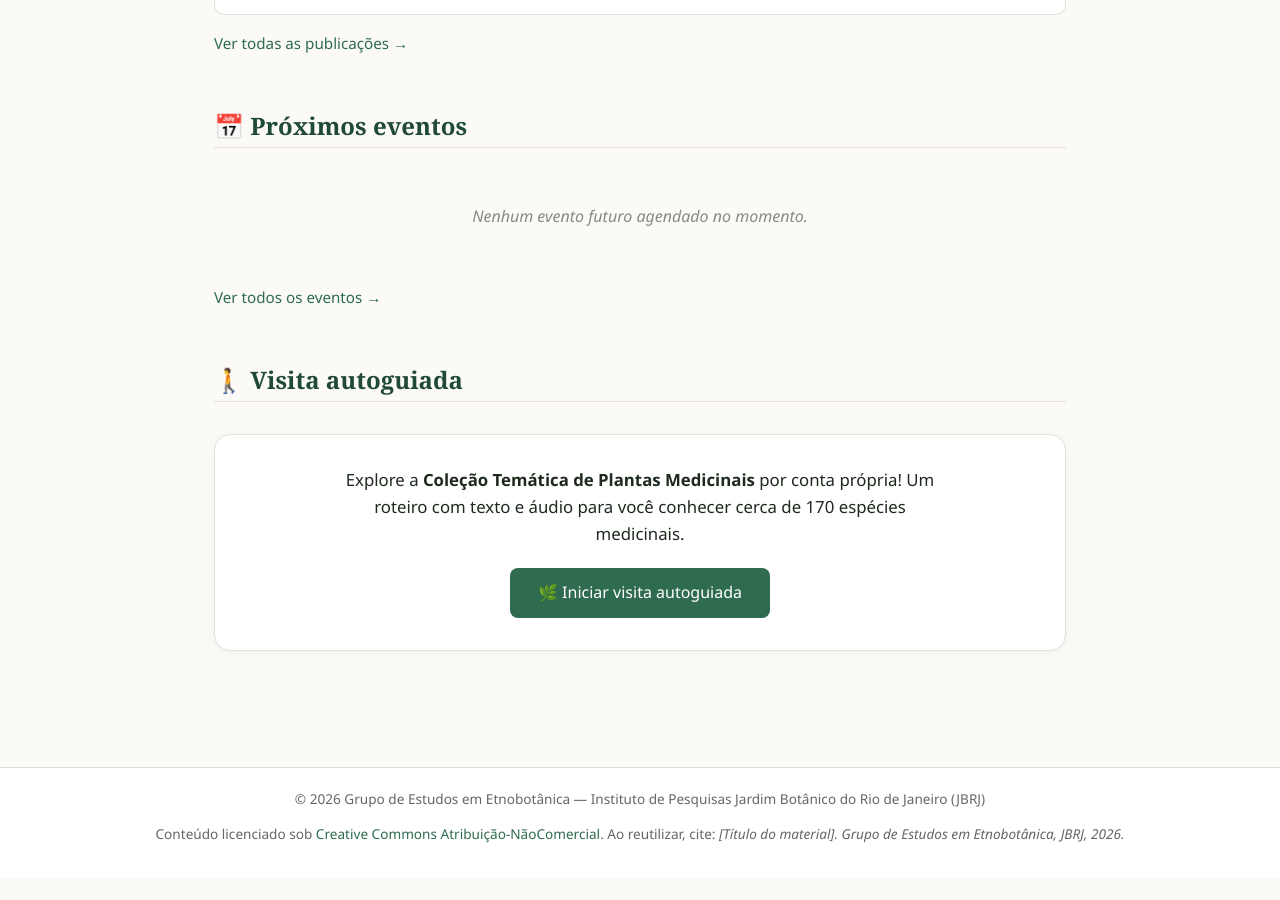
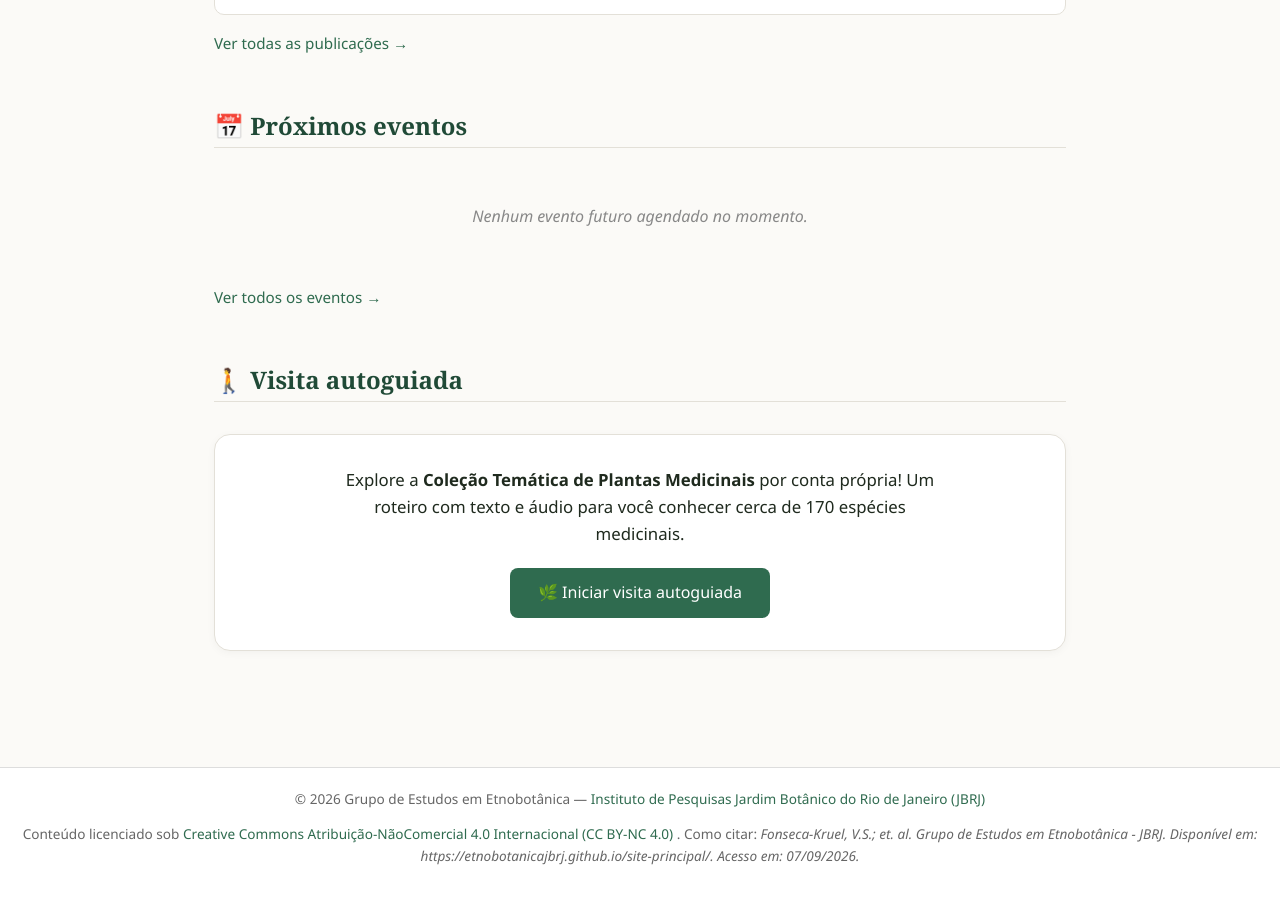
Before and after one commit to etnobotanicajbrj/site-principal, a Jekyll site: the page built from index.md, in a window 1280 px wide and 900 px high, scrolled down 1755 px. Built offline with Jekyll 4.4.1, drawn with Linux system fonts in a browser that asks for light colours; before the commit the page ends 2633 px from its top, so only the background shows below that.

Commit message:
Update footer with new license information and links

```diff
--- a/_includes/footer.html
+++ b/_includes/footer.html
@@ -1,18 +1,17 @@
 <footer class="rodape-site">
   <p>
     &copy; {{ 'now' | date: "%Y" }} Grupo de Estudos em Etnobotânica —
-    Instituto de Pesquisas Jardim Botânico do Rio de Janeiro (JBRJ)
+    <a href="https://www.gov.br/jbrj/pt-br" target="_blank" rel="noopener noreferrer">
+      Instituto de Pesquisas Jardim Botânico do Rio de Janeiro (JBRJ)
+    </a>
   </p>
 
   <p class="aviso-licenca">
-    <!--
-      TROQUE o texto/link abaixo pela variante de licença escolhida.
-      Ver pasta licencas/ na raiz do repositório para as três opções
-      (CC BY-NC, CC BY-NC-SA, CC BY-NC-ND) e o guia COMO-DECIDIR.md.
-    -->
     Conteúdo licenciado sob
-    <a href="{{ '/LICENSE.md' | relative_url }}">Creative Commons Atribuição-NãoComercial</a>.
-    Ao reutilizar, cite:
-    <em>[Título do material]. Grupo de Estudos em Etnobotânica, JBRJ, {{ 'now' | date: "%Y" }}.</em>
+    <a href="https://creativecommons.org/licenses/by-nc/4.0/" target="_blank" rel="noopener noreferrer">
+      Creative Commons Atribuição-NãoComercial 4.0 Internacional (CC BY-NC 4.0)
+    </a>.
+    Como citar:
+    <em>Fonseca-Kruel, V.S.; et. al. Grupo de Estudos em Etnobotânica - JBRJ. Disponível em: https://etnobotanicajbrj.github.io/site-principal/. Acesso em: {{ 'now' | date: "%d/%m/%Y" }}.</em>
   </p>
 </footer>
```
